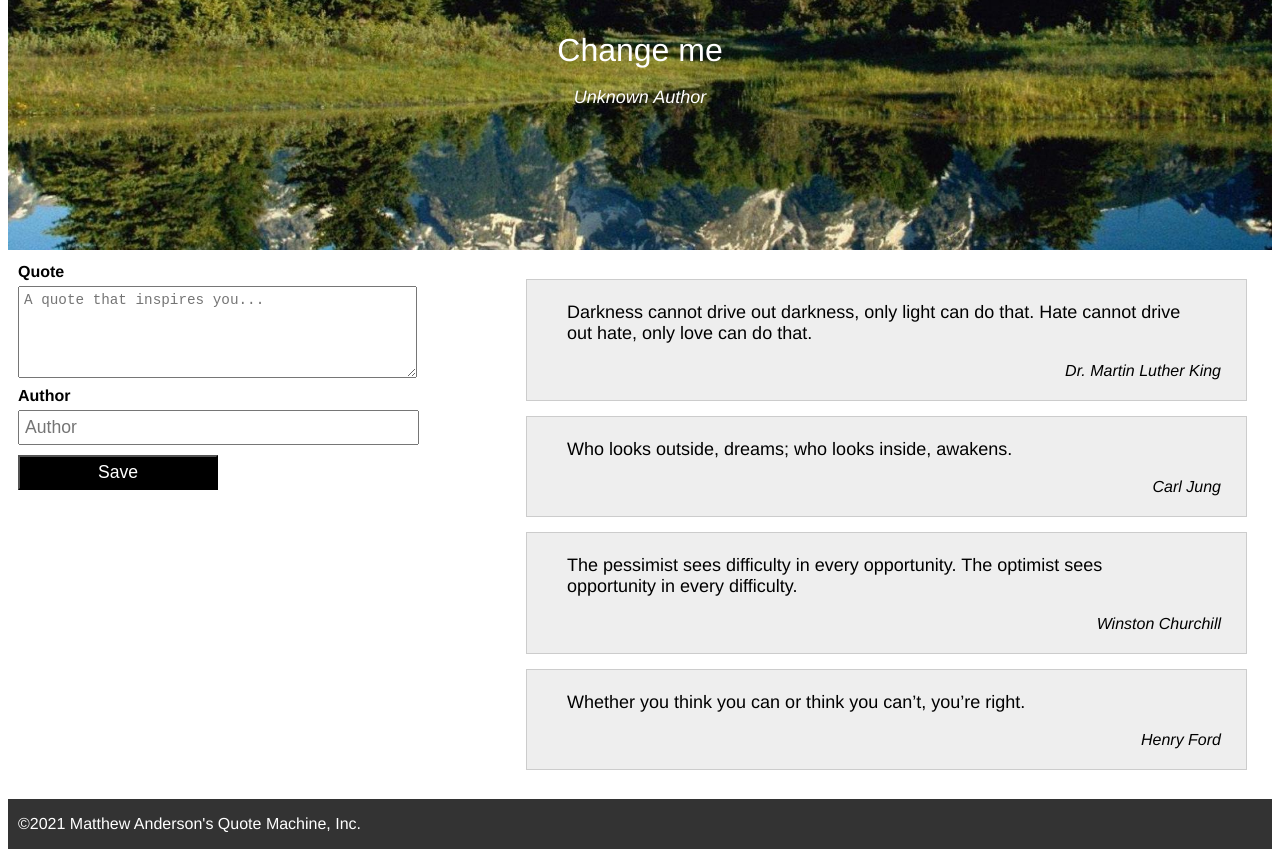
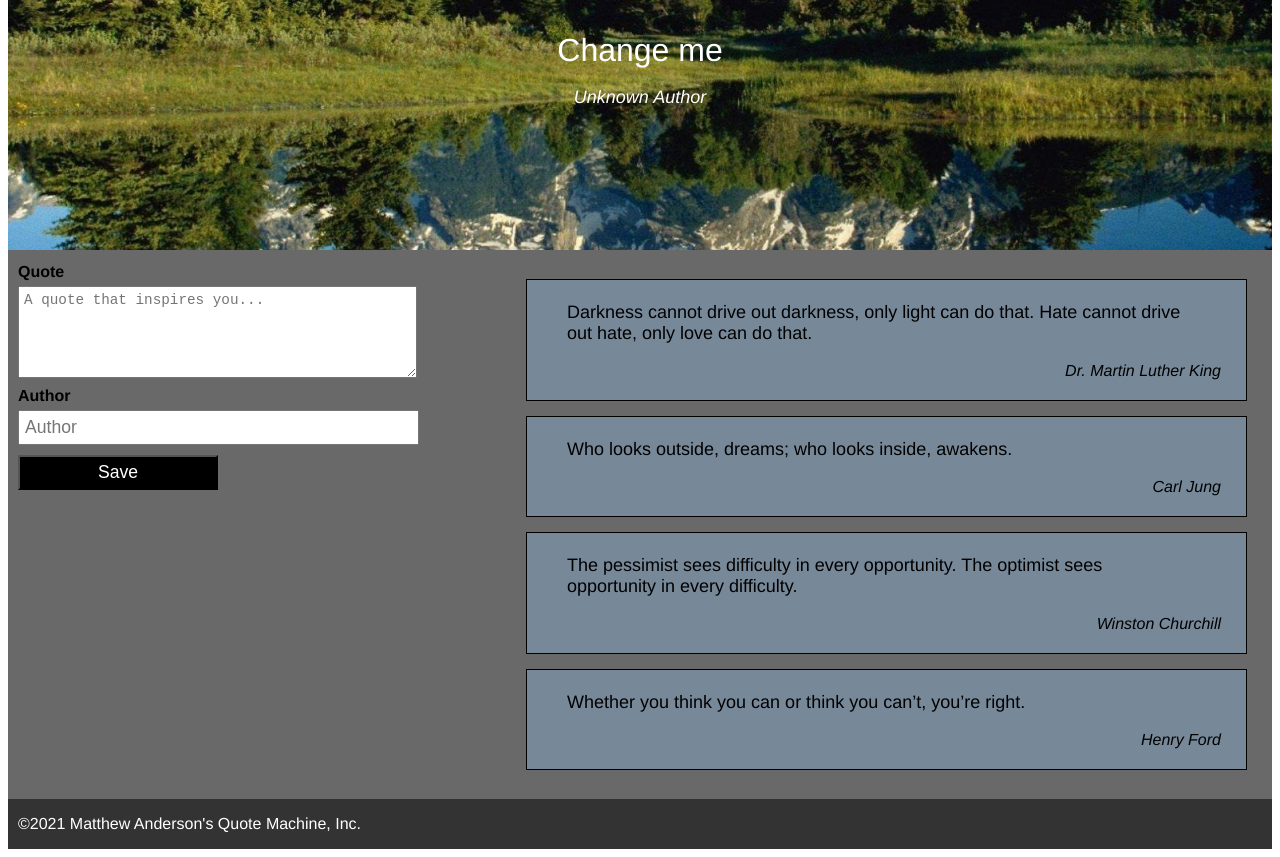
Before and after one commit to and3rn3t/jsdom-quote-machine, a plain HTML site: page starter/index.html in a window 1280 px wide. Shown: the part 71-928 px from the top of the page. Drawn offline with Linux system fonts and the light colour scheme.

Commit message:
added some style elements

```diff
--- a/starter/css/styles.css
+++ b/starter/css/styles.css
@@ -1,4 +1,5 @@
 .wrapper {
+  background-color: dimgray;
   display: grid;
   grid-template-columns: 450px auto;
   grid-template-rows: 60px 250px auto 50px;
@@ -83,8 +84,8 @@ section.hero p {
   list-style-type: none;
   margin: 15px;
   padding: 4px 25px 4px 0;
-  background: #eee;
-  border: 1px solid #ccc;
+  background: lightslategray;
+  border: 1px solid black;
 }
 
 .quote blockquote {
```
